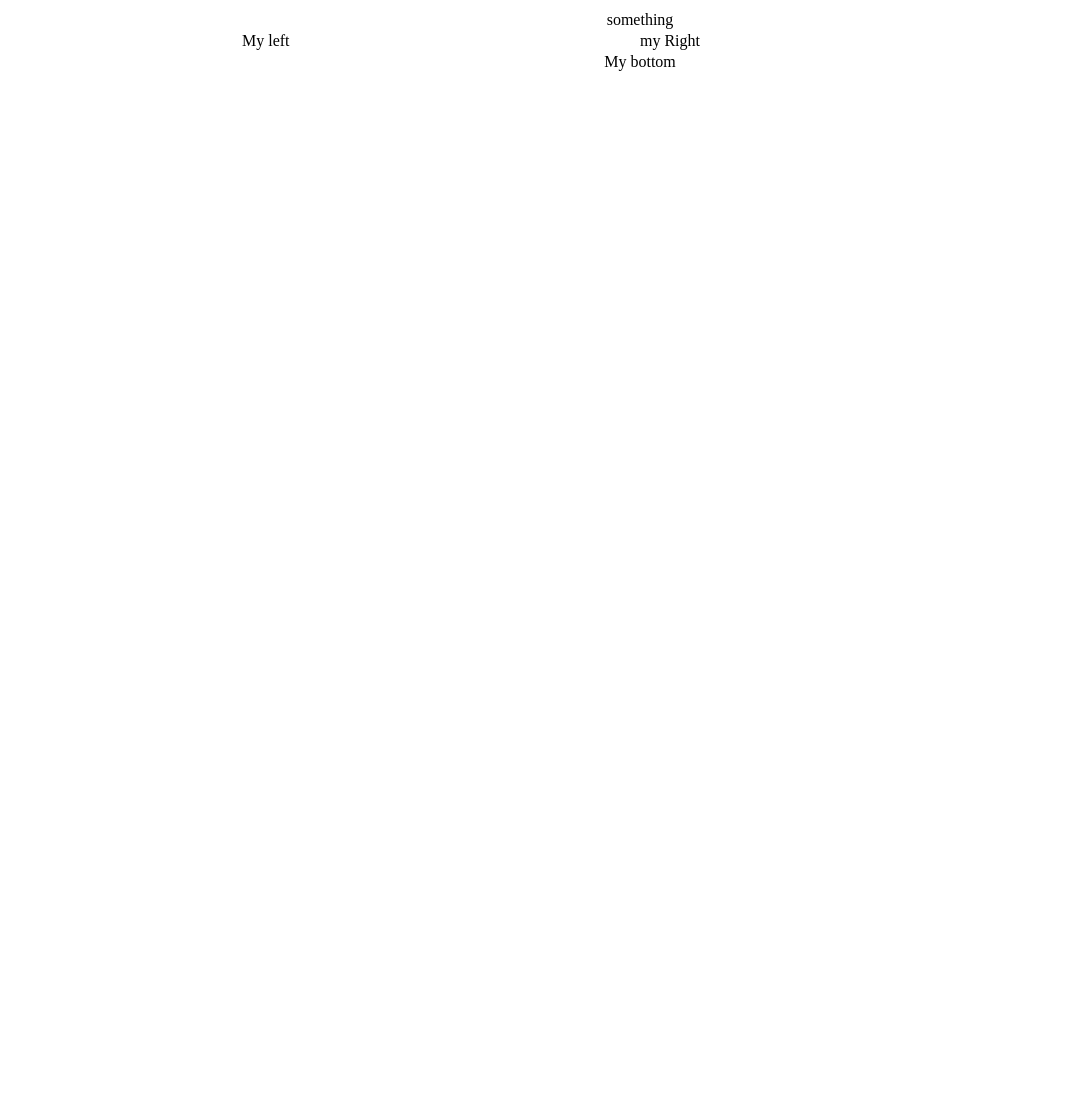
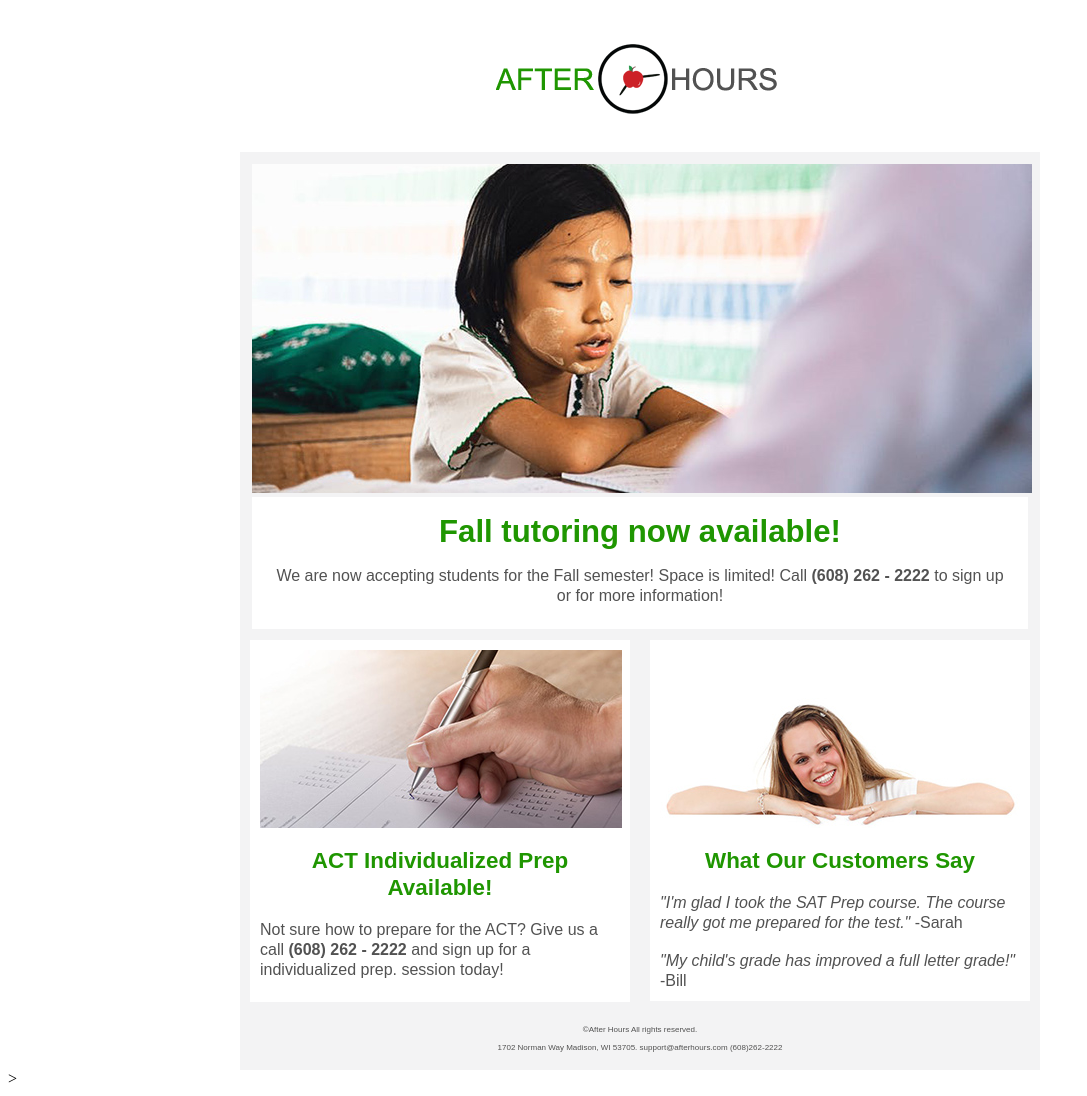
Before and after one commit to griffinsdesigns/ResponsiveEmail, a plain HTML site: page index.html in a window 1280 px wide. Shown: the whole page, without its empty margins (0-1087 px from the left). Before the commit the page ends 800 px from the top, so only its background shows below. Drawn offline with Linux system fonts and the light colour scheme.

Commit message:
COntent in

```diff
--- a/index.html
+++ b/index.html
@@ -30,23 +30,50 @@
 
 <body>
 <center>
-	<table>
+	<table style="background-color:#f3f3f4; border-spacing:0;">
 		<tbody>
 			<tr>
-				<td style="text-align: center;">something</td>
+				<td style="text-align: center; background-color: #FFFFFF;"><h1 style="font-size: 0px;"><img src="images/AfterHours-logo.png" alt="After Hours logo"></h1></td>
 
+			</tr><!----- end header ----->
+
+			<tr>
+				<td style="padding-left:1.5%;padding-right:1.5%;padding-top:1.5%;">
+					<img src="images/tutoring.jpg" alt="tutoring"/>
+					<div style="background-color: #FFFFFF; padding-left:2.5%; padding-right:2.5%; padding-bottom: 1%;">
+						<h2 style="font-family: Arial, verdana; font-size: 1.95em; line-height: 1.1em; color: #1f9601; text-align: center; margin: 0; padding: 0; padding-top:2.5%;">Fall tutoring now available!</h2>
+						<p style="font-family: Arial, verdana; font-size:1em; line-height: 1.25em; color: #525252; text-align: center;">We are now accepting students for the Fall semester! Space is limited! Call <b>(608) 262 - 2222</b> to sign up or for more information!</p>
+					</div>
+				</td>
+			</tr><!---  end hero/banner -->
+
+			<tr>
+				<td class="leftColumn" style="float:left;margin:0;padding:0;">
+					<div style="width:90%;margin-left:2.5%;margin-top:2.5%; padding:10px; padding-bottom: 22px; padding-top:2.5%; background-color: #FFFFFF;">
+						<img style="margin-bottom: 1em;" src="images/test.jpg" alt="taking a test"/>
+						<h3 style="font-family: Arial, verdana; font-size: 1.4em; line-height: 1.2em; color: #1f9601; text-align: center; margin: 0; padding: 0;">ACT Individualized Prep Available!</h3><br>
+						<p style="font-family: Arial, verdana; font-size:1em; line-height: 1.25em; color: #525252; margin: 0; padding: 0;"> Not sure how to prepare for the ACT? Give us a call <b>(608) 262 - 2222</b> and sign up for a individualized prep. session today!</p>
+					</div>
+				</td><!--- end of left --->
+
+				<td class="rightColumn" style="float:right;margin:0;padding:0;">
+					<div style="width:90%;margin-left:2.5%;margin-top:2.5%; padding:10px; padding-top:2.5%;background-color: #FFFFFF;">
+						<img style="margin-bottom: 1em;" src="images/girl-smiling.jpg" alt="girl smiling"/>
+						<h3 style="font-family: Arial, verdana; font-size: 1.4em; line-height: 1.2em; color: #1f9601; text-align: center; margin: 0; padding: 0;">What Our Customers Say</h3><br>
+						<p style="font-family: Arial, verdana; font-size:1em; line-height: 1.25em; color: #525252; margin: 0; padding: 0;"><i>"I'm glad I took the SAT Prep course. The course really got me prepared for the test."</i> -Sarah</p><br/>
+						<p style="font-family: Arial, verdana; font-size:1em; line-height: 1.25em; color: #525252; margin: 0; padding: 0;"><i>"My child's grade has improved a full letter grade!"</i> -Bill</p>
+					</div>
+				</td><!----- end of right -->
 			</tr>
-			<tr>
-				<td class="leftColumn" style="float:left;margin:0;padding:0;">My left</td>
-				<td class="rightColumn" style="float:right;margin:0;padding:0;">my Right</td>
-			</tr>
-			<tr>
-				<td style="text-align: center;">
-					My bottom
+			<tr style="margin-top: 0;padding-top:0;">
+				<td style="padding-top: 2%; padding-bottom:2%; margin:0; text-align: center;">
+					<small style="font-family: Arial, verdana; font-size:.5em; line-height: 1.25em; color: #525252; margin: 0; padding: 0;">©After Hours All rights reserved. <br/>1702 Norman Way Madison, WI 53705. support@afterhours.com (608)262-2222</small>
 				</td>
-			</tr>
+			</tr><!---- end of two coloumns --->
+
 		</tbody>
 	</table>
 </center>
 </body>
 </html>
+>
```
Also changed, not shown: images/AfterHours-logo.png (added), images/girl-smiling.jpg (added), images/test.jpg (added), images/tutoring.jpg (added).
